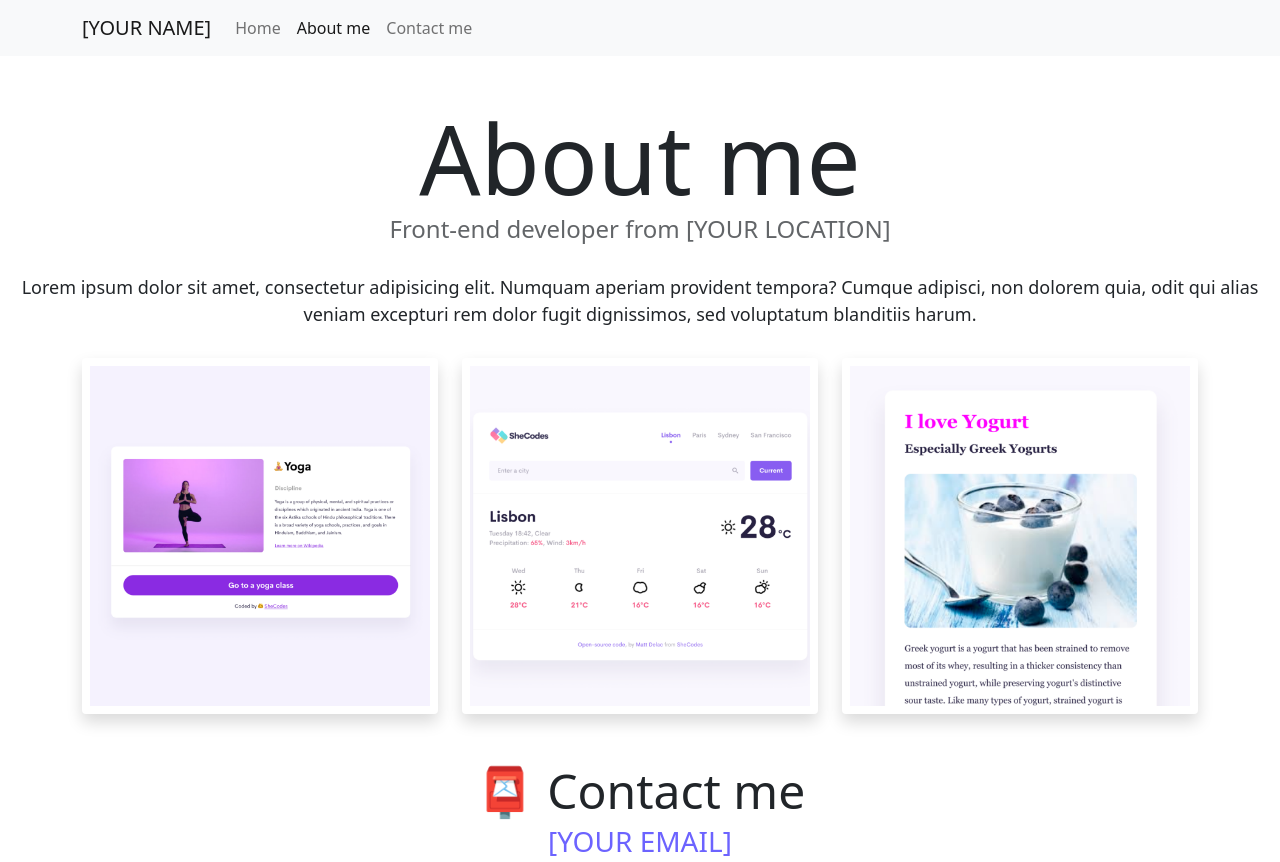
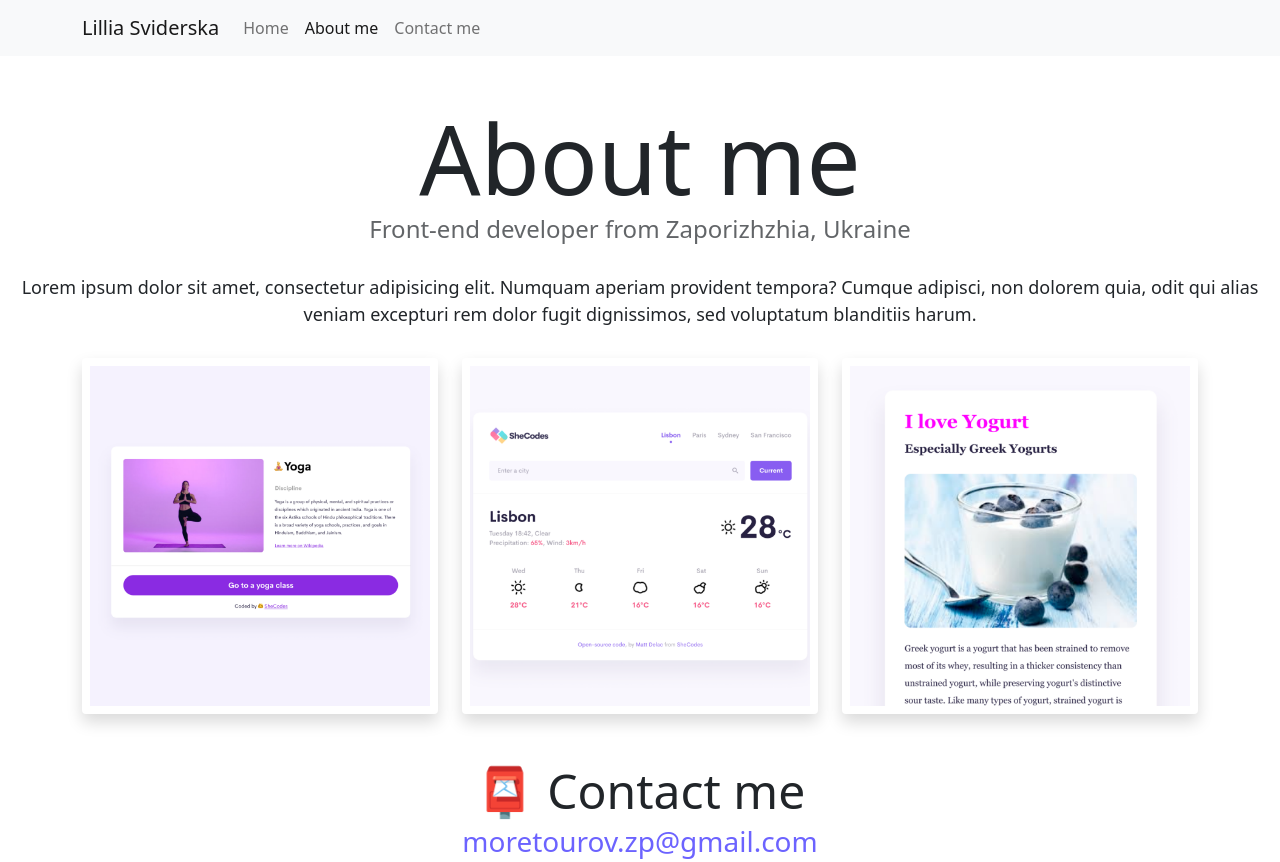
Before and after one commit to Liliia-Cat/My-site.project, a plain HTML site: page about.html in a window 1280 px wide. Drawn offline with nearby package versions, Linux system fonts and the light colour scheme.

Commit message:
add  info in project

```diff
--- a/about.html
+++ b/about.html
@@ -16,12 +16,12 @@
       crossorigin="anonymous"
     ></script>
     <link rel="stylesheet" href="style.css" />
-    <title>About [YOUR NAME]</title>
+    <title>About Lillia Sviderska</title>
   </head>
   <body>
     <nav class="navbar navbar-expand-lg navbar-light bg-light fixed-top">
       <div class="container">
-        <a class="navbar-brand" href="index.html">[YOUR NAME]</a>
+        <a class="navbar-brand" href="index.html">Lillia Sviderska</a>
         <button
           class="navbar-toggler"
           type="button"
@@ -49,7 +49,7 @@
       </div>
     </nav>
     <h1 class="text-center">About me</h1>
-    <h3 class="text-center">Front-end developer from [YOUR LOCATION]</h3>
+    <h3 class="text-center">Front-end developer from Zaporizhzhia, Ukraine</h3>
     <div class="about-paragraphs text-center">
       <p>
         Lorem ipsum dolor sit amet, consectetur adipisicing elit. Numquam
@@ -73,7 +73,7 @@
     </div>
     <div id="contact" class="mt-5">
       <h2 class="text-center">📮 Contact me</h2>
-      <a href="mailto:[YOUR EMAIL]" class="email-link"> [YOUR EMAIL] </a>
+      <a href="mailto:moretourov.zp@gmail.com" class="email-link"> moretourov.zp@gmail.com </a>
     </div>
   </body>
 </html>
```
